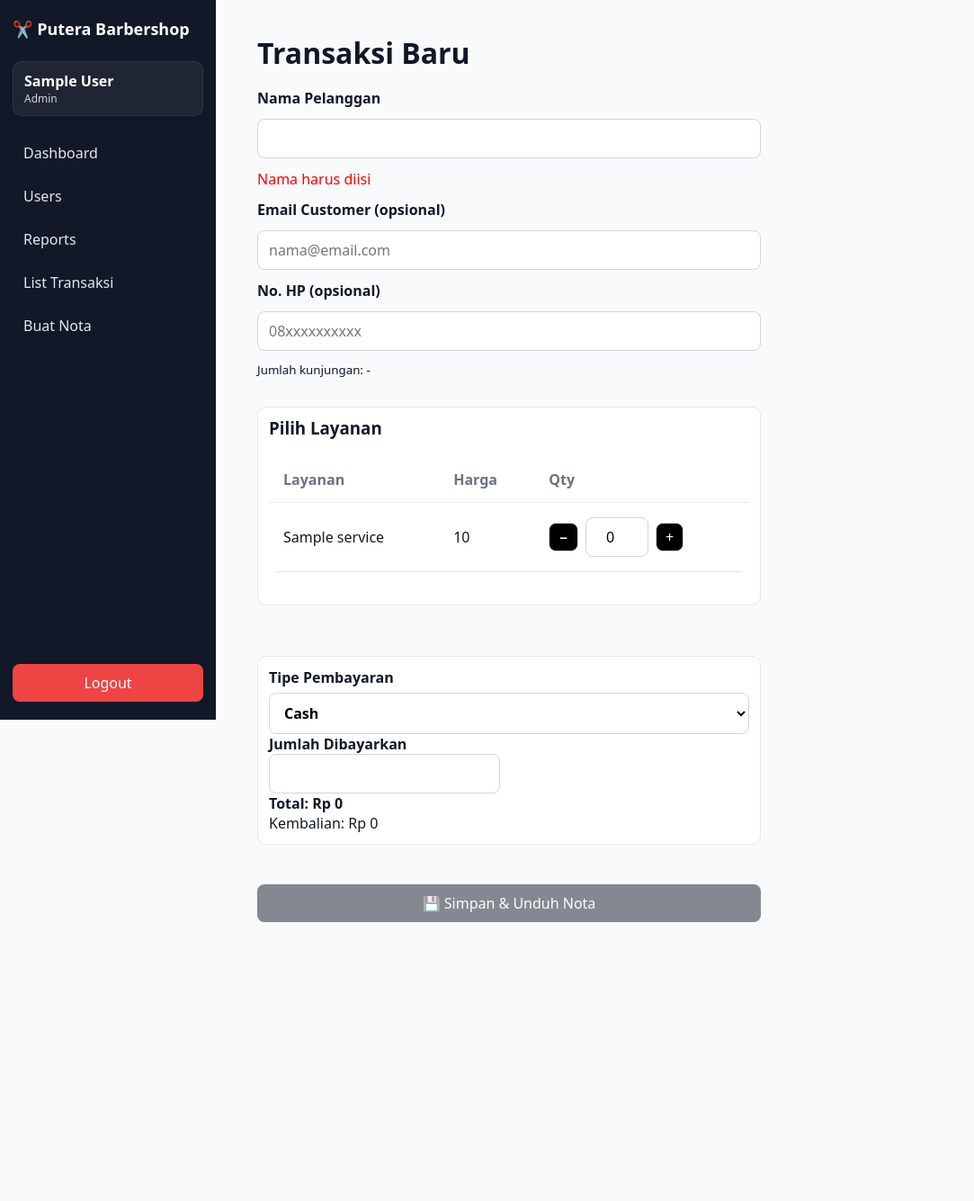
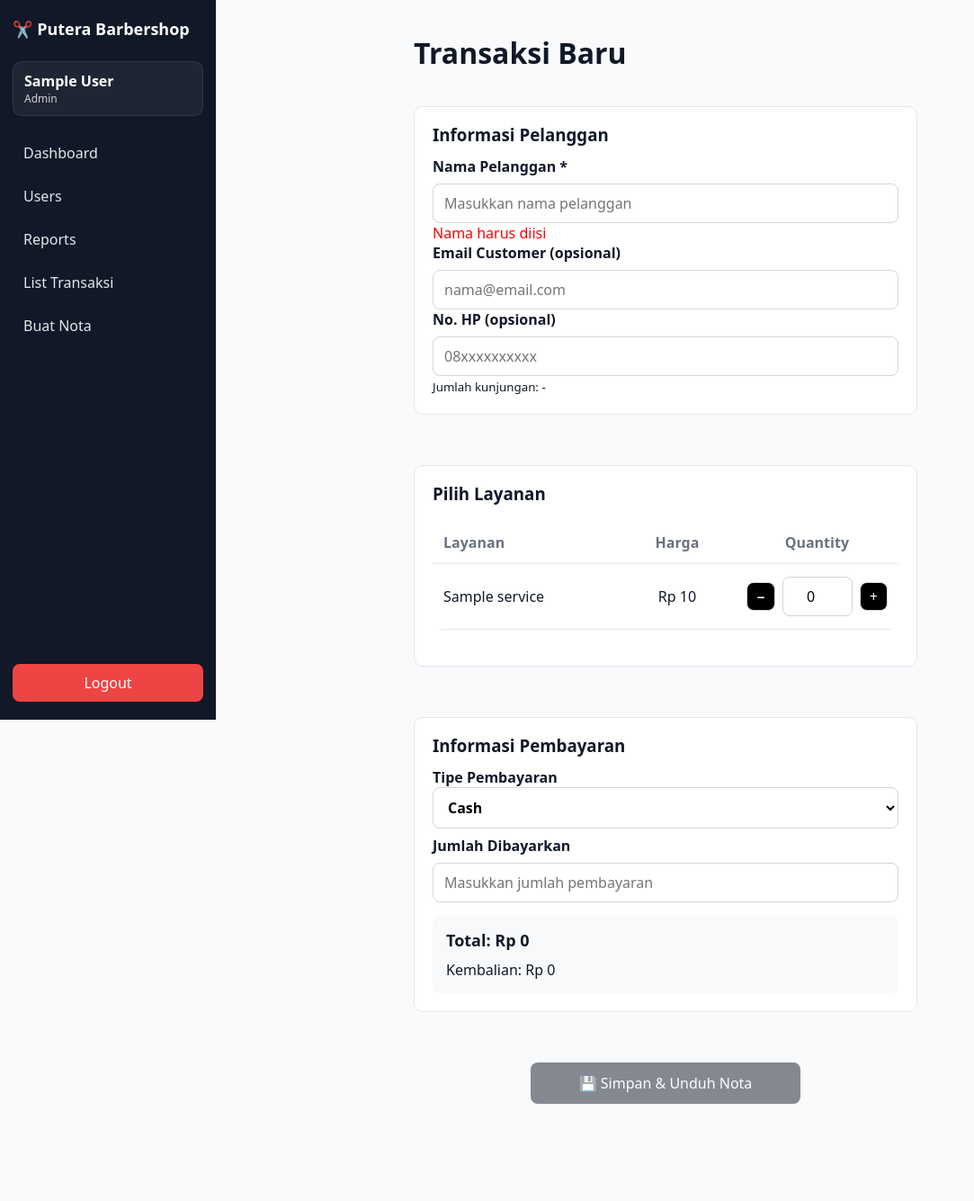
Before and after one commit to fkennyp/kapster-absen, a Flask app: page /sales/new in a window 1280 px wide. Shown: the whole page at 90% size, without its empty margins (0-1083 px from the left). Before the commit the page ends 1025 px from the top, so only its background shows below. Run offline with Flask 3, Linux system fonts and the light colour scheme; a user stored in the database is signed in; tables that the repository leaves empty hold one stand-in row (values such as "Sample post").

Commit message:
fix styling new sale page

```diff
--- a/static/css/components.css
+++ b/static/css/components.css
@@ -6,11 +6,13 @@
   gap: 12px;
   max-width: 560px;
 }
+
 .form.row {
   grid-template-columns: repeat(4, minmax(0, 1fr));
   gap: 12px;
   align-items: end;
 }
+
 label {
   display: grid;
   gap: 6px;
@@ -28,6 +30,7 @@ a.btn {
   border: 1px solid #d1d5db;
   border-radius: 8px;
 }
+
 button,
 a.btn {
   display: inline-flex;
@@ -41,10 +44,12 @@ a.btn {
   text-decoration: none;
   margin: 8px 0;
 }
+
 button:hover,
 a.btn:hover {
   background-color: #1f2937;
 }
+
 button[disabled] {
   opacity: 0.5;
   cursor: not-allowed;
@@ -66,16 +71,19 @@ button[disabled] {
   border-radius: 10px;
   overflow: hidden;
 }
+
 .table th,
 .table td {
   padding: 14px 16px;
   border-bottom: 1px solid #e5e7eb;
   text-align: left;
 }
+
 .table th {
   color: #6b7280;
   font-weight: 700;
 }
+
 .table tr:hover td {
   background: #f9fafb;
 }
@@ -84,15 +92,28 @@ button[disabled] {
 .flash {
   margin-bottom: 12px;
 }
+
 .flash-item {
   padding: 10px 12px;
   border-radius: 8px;
   margin-bottom: 8px;
 }
-.flash-item.success { background: #dcfce7; }
-.flash-item.warning { background: #fef3c7; }
-.flash-item.danger  { background: #fee2e2; }
-.flash-item.info    { background: #dbeafe; }
+
+.flash-item.success {
+  background: #dcfce7;
+}
+
+.flash-item.warning {
+  background: #fef3c7;
+}
+
+.flash-item.danger {
+  background: #fee2e2;
+}
+
+.flash-item.info {
+  background: #dbeafe;
+}
 
 /* Qty controls */
 .qty-wrap {
@@ -100,10 +121,12 @@ button[disabled] {
   align-items: center;
   gap: 8px;
 }
+
 .qty-input {
   width: 70px;
   text-align: center;
 }
+
 .qty-btn {
   padding: 4px 10px;
   border-radius: 8px;
@@ -111,6 +134,7 @@ button[disabled] {
   background: #000;
   cursor: pointer;
 }
+
 .qty-btn:active {
   transform: translateY(1px);
 }
@@ -121,7 +145,9 @@ button[disabled] {
 .form {
   margin: 20px 0 24px;
 }
-h1, h2 {
+
+h1,
+h2 {
   margin-bottom: 16px;
 }
 
@@ -133,14 +159,17 @@ h1, h2 {
   gap: 16px;
   margin-bottom: 20px;
 }
+
 .filter-form div {
   display: flex;
   flex-direction: column;
 }
+
 .filter-form label {
   font-weight: 500;
   margin-bottom: 4px;
 }
+
 .filter-form input,
 .filter-form select,
 .filter-form button,
@@ -161,9 +190,11 @@ h1, h2 {
   justify-content: center;
   gap: 10px;
 }
+
 .auth-header .logo-icon {
   font-size: 24px;
 }
+
 .auth-header .logo-text {
   font-family: 'Segoe UI', sans-serif;
   font-weight: 600;
@@ -174,9 +205,11 @@ h1, h2 {
 .auth-content {
   display: flex;
   justify-content: center;
-  align-items: flex-start; /* Ubah dari center ke flex-start */
+  align-items: flex-start;
+  /* Ubah dari center ke flex-start */
   min-height: calc(100vh - 60px);
-  padding: 40px 20px; /* Tambahkan padding */
+  padding: 40px 20px;
+  /* Tambahkan padding */
 }
 
 /* Container untuk memusatkan flash dan login box */
@@ -218,13 +251,13 @@ h1, h2 {
   border: 1px solid #fde68a;
 }
 
-.auth-flash .flash-item.danger  {
+.auth-flash .flash-item.danger {
   background: #fee2e2;
   color: #991b1b;
   border: 1px solid #fecaca;
 }
 
-.auth-flash .flash-item.info    {
+.auth-flash .flash-item.info {
   background: #dbeafe;
   color: #1e40af;
   border: 1px solid #bfdbfe;
@@ -235,7 +268,7 @@ h1, h2 {
   background: #fff;
   padding: 24px 28px;
   border-radius: 8px;
-  box-shadow: 0 2px 8px rgba(0,0,0,0.08);
+  box-shadow: 0 2px 8px rgba(0, 0, 0, 0.08);
   width: 100%;
   max-width: 350px;
   text-align: center;
@@ -262,13 +295,17 @@ h1, h2 {
 
 /* Mobile-friendly defaults */
 @media (max-width: 480px) {
-  html, body {
+
+  html,
+  body {
     font-size: 16px;
   }
+
   .auth-header {
     padding: 14px 16px;
     font-size: 18px;
   }
+
   .auth-content {
     padding: 20px 16px;
     align-items: flex-start;
@@ -310,3 +347,106 @@ h1, h2 {
   border-radius: 8px;
   font-weight: 600;
 }
+
+/* Sale New Form Styling */
+.sale-form-container {
+  display: flex;
+  justify-content: center;
+  width: 100%;
+}
+
+.sale-form {
+  max-width: 600px;
+  width: 100%;
+  margin: 0 auto;
+}
+
+/* Form elements width adjustment */
+.sale-form .form {
+  gap: 16px;
+}
+
+.sale-form label {
+  display: block;
+  margin-bottom: 8px;
+  font-weight: 600;
+}
+
+.sale-form input[type="text"],
+.sale-form input[type="email"],
+.sale-form input[type="tel"],
+.sale-form input[type="number"],
+.sale-form select {
+  width: 100%;
+  max-width: 100%;
+  box-sizing: border-box;
+}
+
+/* Table in sale form */
+.sale-form .table {
+  margin: 20px 0;
+}
+
+.sale-form .table th,
+.sale-form .table td {
+  padding: 12px;
+  text-align: center;
+}
+
+.sale-form .table th:first-child,
+.sale-form .table td:first-child {
+  text-align: left;
+  width: 40%;
+}
+
+.sale-form .table th:nth-child(2),
+.sale-form .table td:nth-child(2) {
+  width: 25%;
+}
+
+.sale-form .table th:nth-child(3),
+.sale-form .table td:nth-child(3) {
+  width: 35%;
+}
+
+/* Card styling in sale form */
+.sale-form .card {
+  padding: 20px;
+  margin: 20px 0;
+}
+
+/* Button styling */
+.sale-form button[type="submit"] {
+  width: 100%;
+  max-width: 300px;
+  margin: 20px auto;
+  display: block;
+  padding: 12px 24px;
+  font-size: 16px;
+}
+
+/* Qty controls adjustment */
+.sale-form .qty-wrap {
+  justify-content: center;
+}
+
+/* Responsive adjustments */
+@media (max-width: 768px) {
+  .sale-form {
+    max-width: 100%;
+    padding: 0 10px;
+  }
+
+  .sale-form .table {
+    font-size: 14px;
+  }
+
+  .sale-form .table th,
+  .sale-form .table td {
+    padding: 8px 4px;
+  }
+
+  .sale-form .qty-input {
+    width: 50px;
+  }
+}
--- a/templates/sale_new.html
+++ b/templates/sale_new.html
@@ -1,23 +1,29 @@
 {% extends 'base.html' %}
 {% block title %}Transaksi Baru{% endblock %}
 {% block content %}
+<div class="sale-form-container">
+    <div class="sale-form">
         <h1>Transaksi Baru</h1>
+
         <form method="post" class="form" id="saleForm" target="_blank">
-    <label>Nama Pelanggan</label>
-    <input type="text" name="customer_name" id="customer_name" required>
+            <!-- Customer Information -->
+            <div class="card">
+                <h3>Informasi Pelanggan</h3>
+
+                <label>Nama Pelanggan *</label>
+                <input type="text" name="customer_name" id="customer_name" required
+                    placeholder="Masukkan nama pelanggan">
                 <span id="nameError" style="color:red;display:none;">Nama harus diisi</span>
 
                 <label for="customer_email">Email Customer (opsional)</label>
-    <input id="customer_email" name="customer_email" type="email" inputmode="email" autocomplete="email"
-        placeholder="nama@email.com" class="form-control" pattern="[^@\s]+@[^@\s]+\.[^@\s]+" />
-    <small id="emailHelp" class="text-danger hidden">Format email tidak valid.</small>
+                <input id="customer_email" name="customer_email" type="email" placeholder="nama@email.com">
 
                 <label for="customer_phone">No. HP (opsional)</label>
-    <input id="customer_phone" name="customer_phone" type="tel" inputmode="tel" placeholder="08xxxxxxxxxx"
-        pattern="^[0-9+\s-]{8,15}$" />
-    <!-- Tampilkan info kunjungan -->
+                <input id="customer_phone" name="customer_phone" type="tel" placeholder="08xxxxxxxxxx">
                 <small id="visitInfo" class="text-muted">Jumlah kunjungan: -</small>
+            </div>
 
+            <!-- Services Selection -->
             <div class="card">
                 <h3>Pilih Layanan</h3>
                 <table class="table">
@@ -25,14 +31,14 @@
                         <tr>
                             <th>Layanan</th>
                             <th>Harga</th>
-                    <th>Qty</th>
+                            <th>Quantity</th>
                         </tr>
                     </thead>
                     <tbody>
                         {% for s in services %}
                         <tr>
                             <td>{{ s.name }}</td>
-                    <td>{{ "{:,}".format(s.price) }}</td>
+                            <td>Rp {{ "{:,}".format(s.price) }}</td>
                             <td>
                                 <input type="hidden" name="service_id" value="{{ s.id }}">
                                 <div class="qty-wrap" data-price="{{ s.price }}">
@@ -47,27 +53,42 @@
                 </table>
             </div>
 
+            <!-- Payment Information -->
             <div class="card">
+                <h3>Informasi Pembayaran</h3>
+
                 <label>Tipe Pembayaran
                     <select name="payment_type" id="payType" onchange="toggleCash()">
                         <option value="cash">Cash</option>
                         <option value="qris">QRIS</option>
                     </select>
                 </label>
+
                 <div id="cashWrap" style="display:none;">
                     <label>Jumlah Dibayarkan</label>
-            <input type="number" name="cash_given" id="cashGiven" min="0" oninput="recalc()">
-            <span id="cashError" style="color:red;display:none;">Jumlah yang dibayarkan masih kurang dari total</span>
+                    <input type="number" name="cash_given" id="cashGiven" min="0"
+                        placeholder="Masukkan jumlah pembayaran">
+                    <span id="cashError" style="color:red;display:none;">Jumlah yang dibayarkan masih kurang dari
+                        total</span>
                 </div>
 
-        <div><strong>Total: Rp <span id="total">0</span></strong></div>
-        <div id="changeWrap" style="display:none;">Kembalian: Rp <span id="change">0</span></div>
+                <div style="margin-top: 15px; padding: 15px; background: #f8f9fa; border-radius: 8px;">
+                    <div style="font-size: 18px; font-weight: bold;">
+                        Total: Rp <span id="total">0</span>
+                    </div>
+                    <div id="changeWrap" style="display:none; margin-top: 10px;">
+                        Kembalian: Rp <span id="change">0</span>
+                    </div>
+                </div>
             </div>
 
             <button type="submit" id="submitBtn" disabled>💾 Simpan & Unduh Nota</button>
         </form>
+    </div>
+</div>
 
 <script type="text/javascript">
+    // JavaScript code remains the same as before
     function getQtyWraps() {
         return Array.from(document.querySelectorAll('.qty-wrap'));
     }
@@ -96,7 +117,6 @@
         return total;
     }
 
-    // Fungsi untuk mendapatkan info kunjungan customer
     function getCustomerVisits() {
         const phone = document.getElementById('customer_phone').value.trim();
         const visitInfo = document.getElementById('visitInfo');
@@ -147,13 +167,19 @@
         if (emailVal) {
             const regex = /^[^@\s]+@[^@\s]+\.[^@\s]+$/;
             if (!regex.test(emailVal)) {
+                if (emailHelp) {
                     emailHelp.classList.remove('hidden');
+                }
                 valid = false;
             } else {
+                if (emailHelp) {
                     emailHelp.classList.add('hidden');
                 }
+            }
         } else {
+            if (emailHelp) {
                 emailHelp.classList.add('hidden');
+            }
         }
 
         // validasi cash
@@ -191,7 +217,7 @@
 
     // Event listeners
     document.getElementById('customer_email').addEventListener('input', recalc);
-    document.getElementById('customer_phone').addEventListener('input', function() {
+    document.getElementById('customer_phone').addEventListener('input', function () {
         getCustomerVisits();
         recalc();
     });
```
Lines whose indentation alone changed are shown as unchanged.
